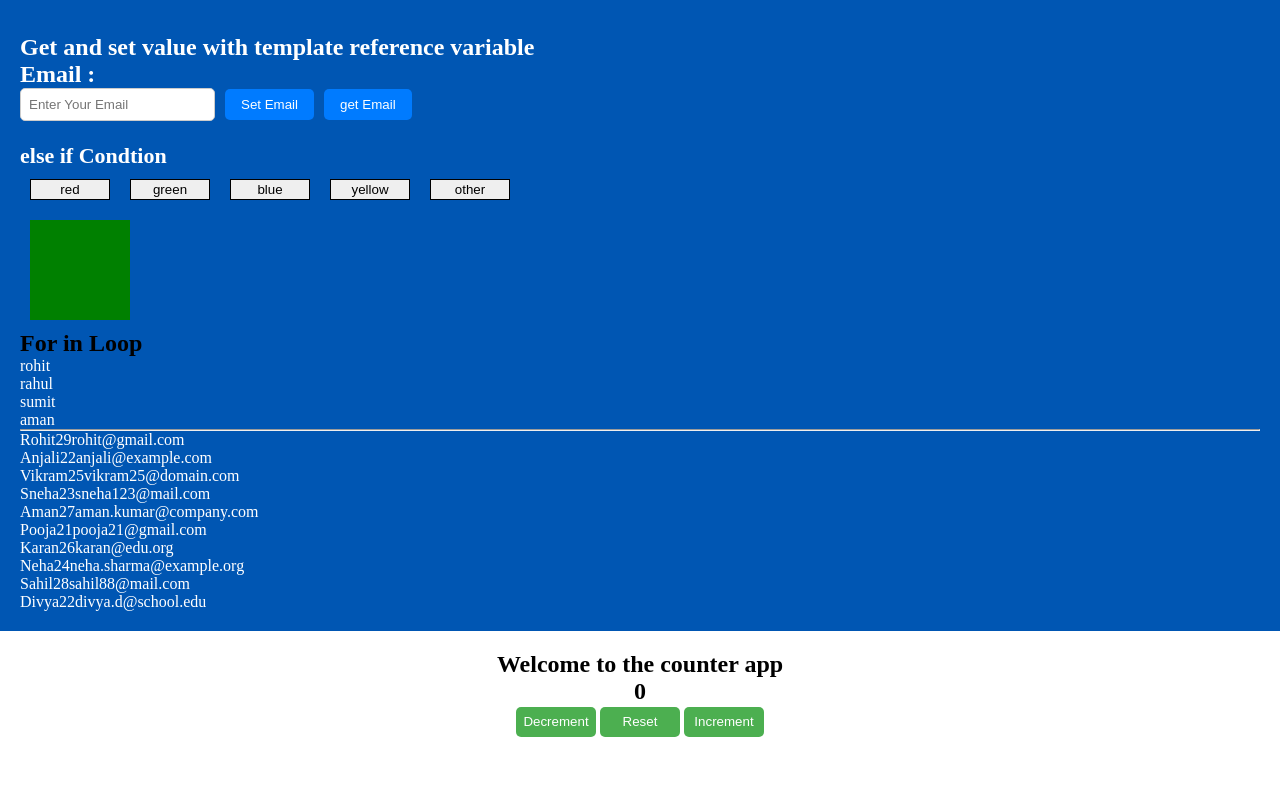
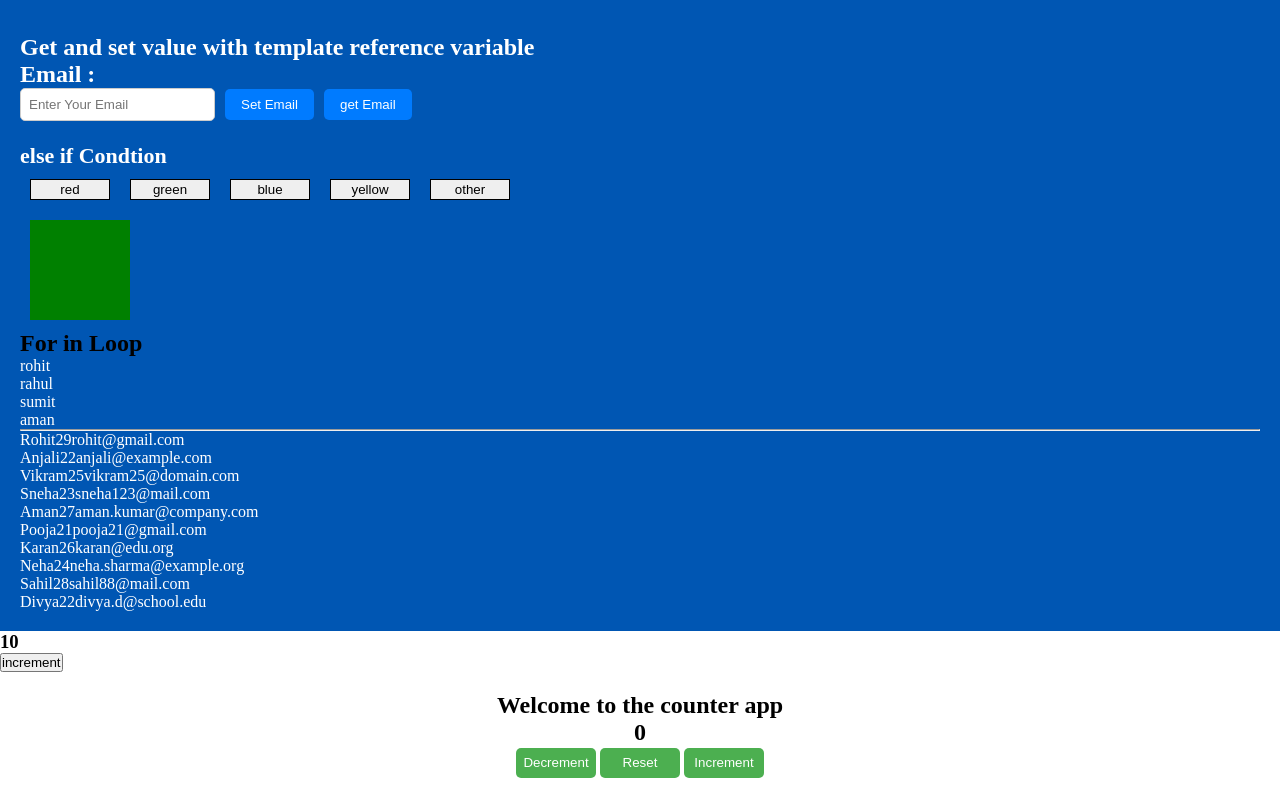
Before and after one commit to rohitbhure65/angular19, an Angular app: page / in a window 1280 px wide. Shown: the part 615-1415 px from the top of the page. Before the commit the page ends 1374 px from the top, so only its background shows below. Built offline with nearby package versions, Linux system fonts and the light colour scheme.

Commit message:
learning signals

```diff
--- /dev/null
+++ b/src/app/signal/signal.component.html
@@ -0,0 +1,4 @@
+<!-- <h3>{{data()}}</h3> -->
+<h3>{{count()}}</h3>
+
+<button (click)="updateValue()">increment</button>
--- /dev/null
+++ b/src/app/signal/signal.component.ts
@@ -0,0 +1,25 @@
+import { Component,effect,signal,Signal,computed, WritableSignal } from '@angular/core';
+
+@Component({
+  selector: 'app-signal',
+  standalone: true,
+  templateUrl: './signal.component.html',
+  styleUrl: './signal.component.css'
+})
+export class SignalComponent {
+  data : WritableSignal<number | string> = signal<number | string>(10);
+  num: Signal<number> = computed(()=>200)
+
+  count = signal(10);
+  constructor(){
+    effect(()=>{
+      console.log(this.count())
+    })
+  }
+
+  updateValue(){
+    this.count.set(this.count()+1)
+    // this.data.update((val)=>val+1) // return error if we have 2 data types other
+                                      // it will work perfectly
+  }
+}
--- a/src/app/signup/signup.component.html
+++ b/src/app/signup/signup.component.html
@@ -27,3 +27,4 @@
   <app-elseif></app-elseif>
   <app-forin></app-forin>
 </section>
+<app-signal></app-signal>
--- a/src/app/signup/signup.component.ts
+++ b/src/app/signup/signup.component.ts
@@ -2,10 +2,11 @@ import { Component } from '@angular/core';
 import { GetAndSetComponent } from '../getandset/getandset.component';
 import { ElseifComponent } from '../elseif/elseif.component';
 import { ForinComponent } from '../forin/forin.component';
+import { SignalComponent } from '../signal/signal.component';
 
 @Component({
   selector: 'app-signup',
-  imports: [GetAndSetComponent,ElseifComponent,ForinComponent],
+  imports: [GetAndSetComponent,ElseifComponent,ForinComponent,SignalComponent],
   templateUrl: './signup.component.html',
   styleUrls: ['./signup.component.css']
 })
```
Also changed, not shown: src/app/signal/signal.component.css (added), 1 other file (tests, documents, lock files or other folders).
